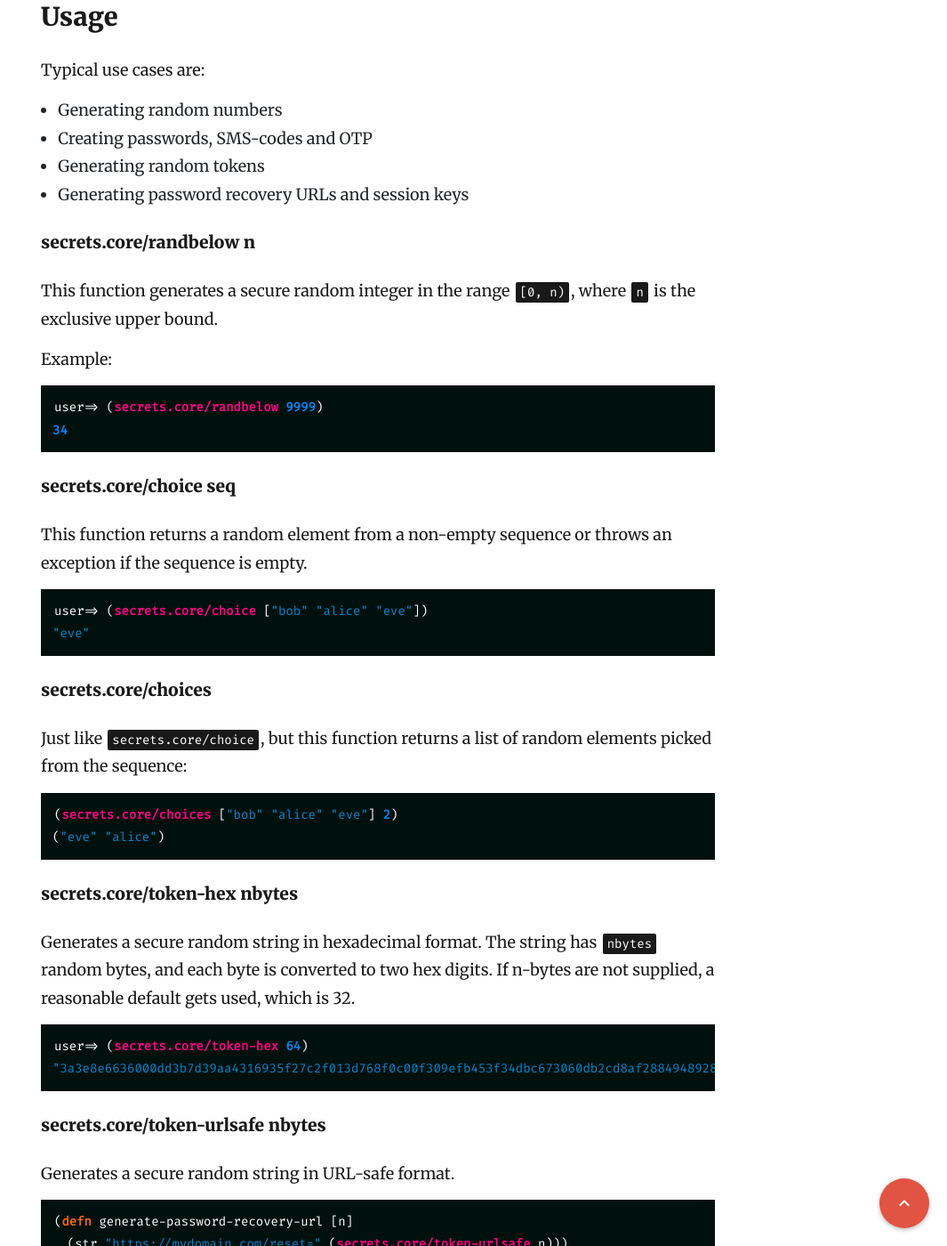
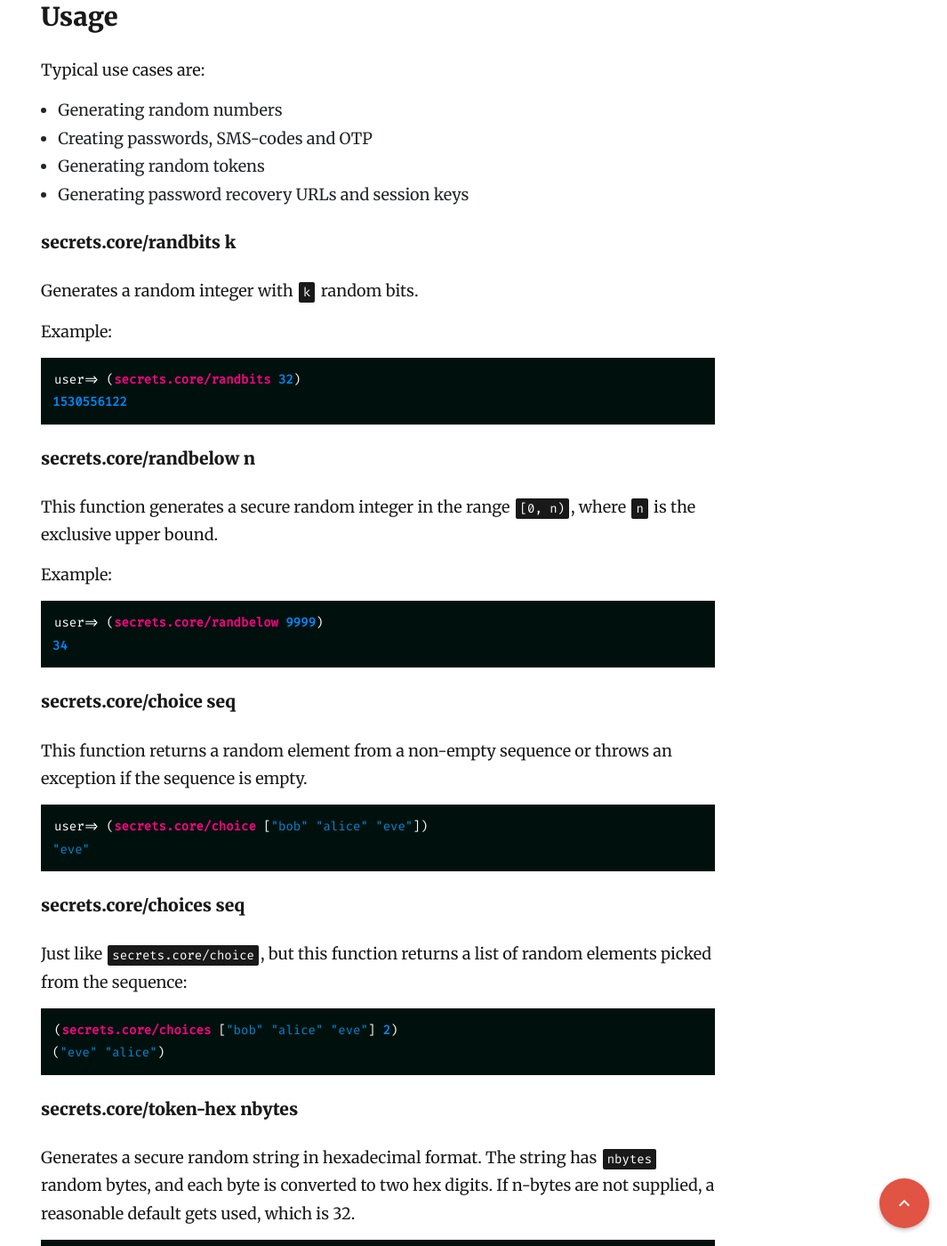
Before and after one commit to lk-geimfari/lk-geimfari.github.io, a Jekyll site: the page built from _posts/2022-10-03-generating-secrets-in-clojure.md, in a window 1280 px wide and 1400 px high, scrolled down 966 px. Shown: the whole window at 89% size, without its empty margins (215-1280 px from the left). Built offline with Jekyll 4.4.1, drawn with Linux system fonts in a browser that asks for light colours; nearby versions of some CDN libraries; some of the changed text lies outside the part shown.

Commit message:
Update 2022-10-03-generating-secrets-in-clojure.md

````diff
--- a/_posts/2022-10-03-generating-secrets-in-clojure.md
+++ b/_posts/2022-10-03-generating-secrets-in-clojure.md
@@ -42,6 +42,17 @@ Typical use cases are:
 - Generating random tokens
 - Generating password recovery URLs and session keys
 
+##### secrets.core/randbits k
+
+Generates a random integer with `k` random bits.
+
+Example:
+
+```clojure
+user=> (secrets.core/randbits 32)
+1530556122
+```
+
 ##### secrets.core/randbelow n
 
 This function generates a secure random integer in the range `[0, n)`, where `n` is the exclusive upper bound.
@@ -62,7 +73,7 @@ user=> (secrets.core/choice ["bob" "alice" "eve"])
 "eve"
 ```
 
-##### secrets.core/choices
+##### secrets.core/choices seq
 
 Just like `secrets.core/choice`, but this function returns a list of random elements picked from the sequence:
 
````
